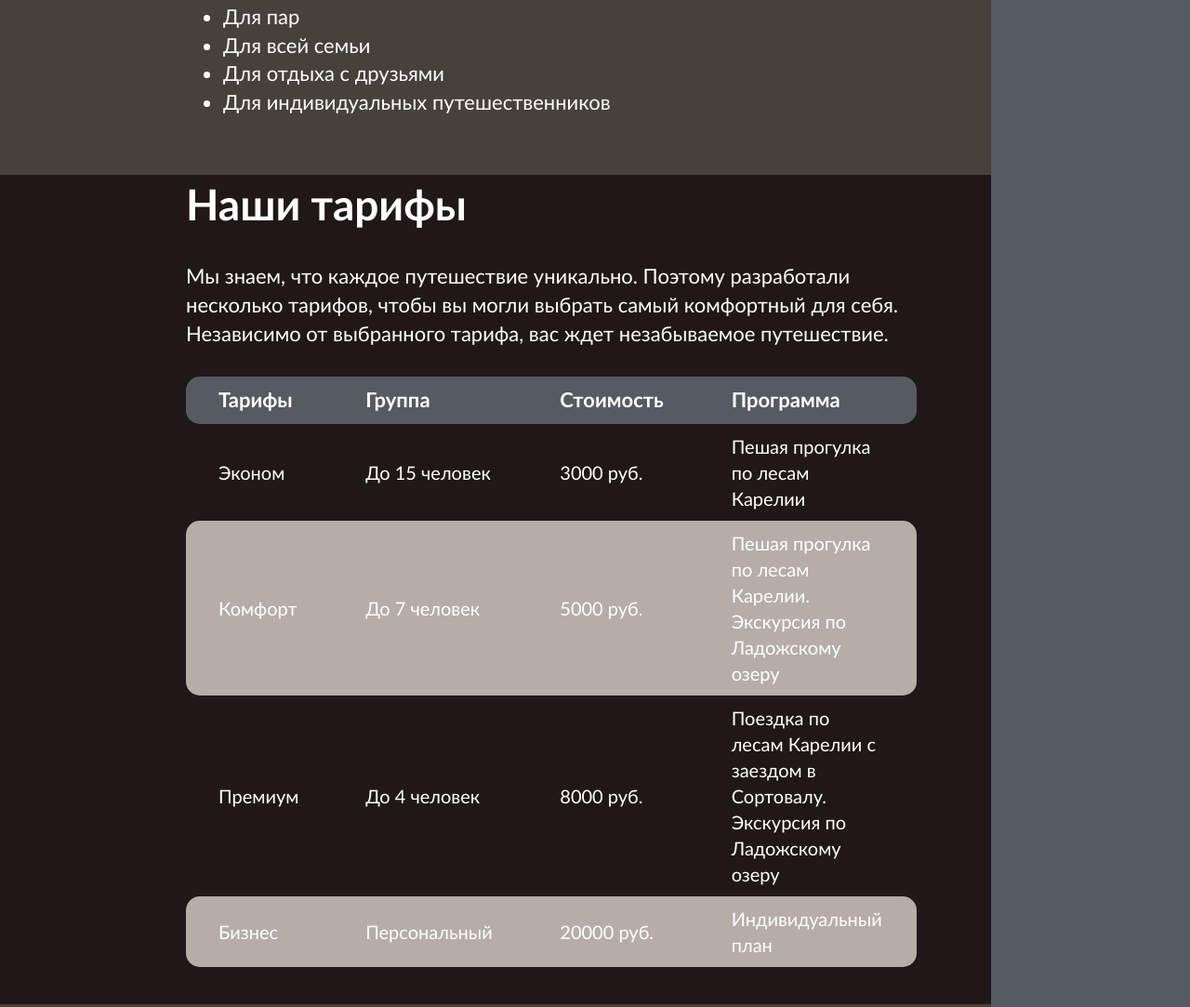
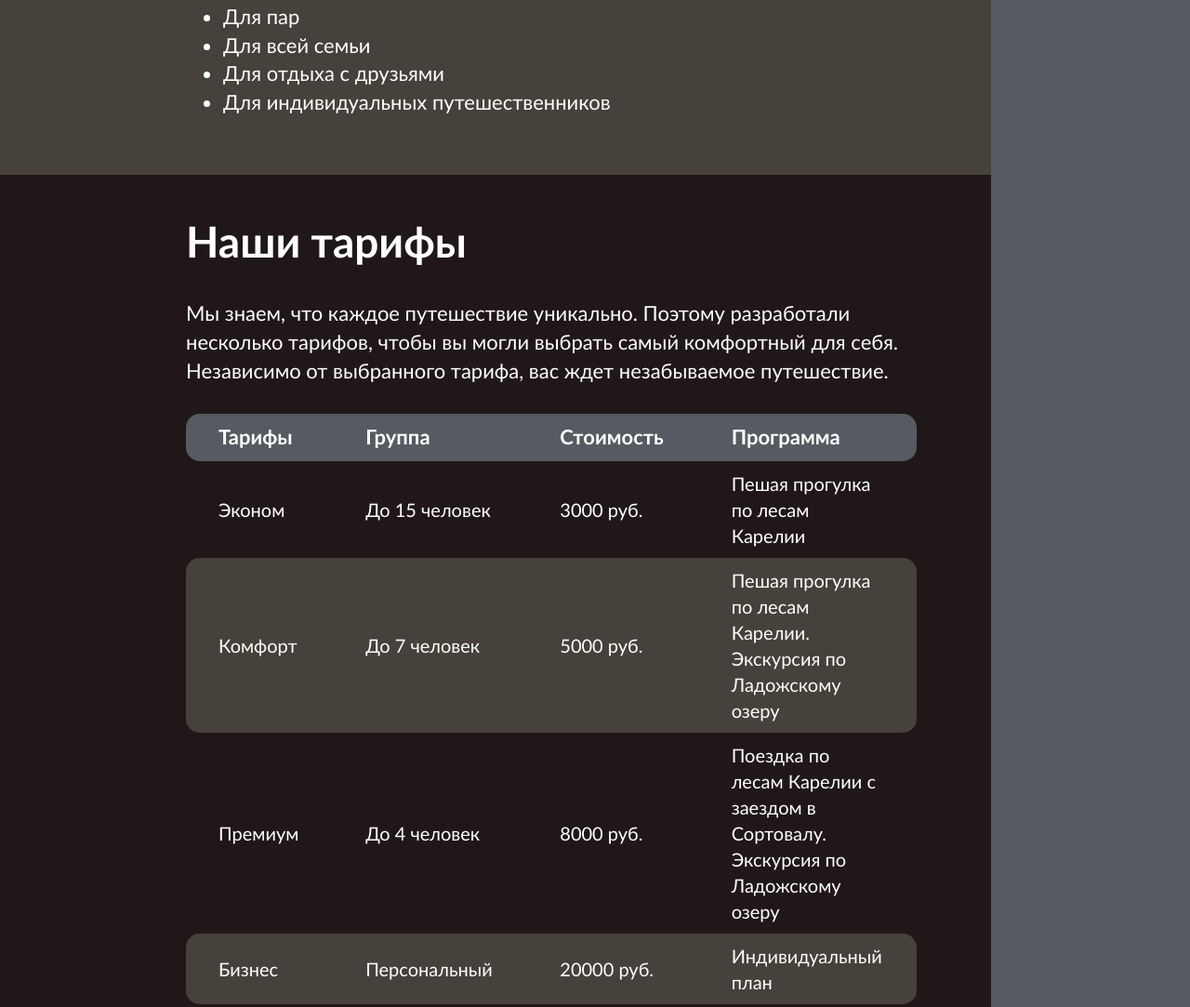
Before and after one commit to nikk3456/Karelia-tours-website, a plain HTML site: page Karelia/index.html in a window 1280 px wide. Shown: the part 2191-3274 px from the top of the page at 93% size. Drawn offline with Linux system fonts and the light colour scheme.

Commit message:
edited paddings

```diff
--- a/Karelia/styles.css
+++ b/Karelia/styles.css
@@ -59,6 +59,10 @@ img{
 a{
     color: black;
     text-decoration: none;
+}
+
+figcaption{
+    text-align: right;
 }
 
 p:not(.p-content-right){
@@ -204,7 +208,7 @@ a:hover{
 }
 
 .tr-another{
-    background-color: rgb(182, 173, 168);
+    background-color: rgb(70, 65, 59);
     border-radius: 20px;
 }
 
@@ -289,10 +293,6 @@ a:hover{
     max-width: 100%;
 }
 
-.page-section:last-child{
-    padding-top: 0;
-}
-
 .page-section-with-bg::before {
     content: "";
     position: absolute;
```
